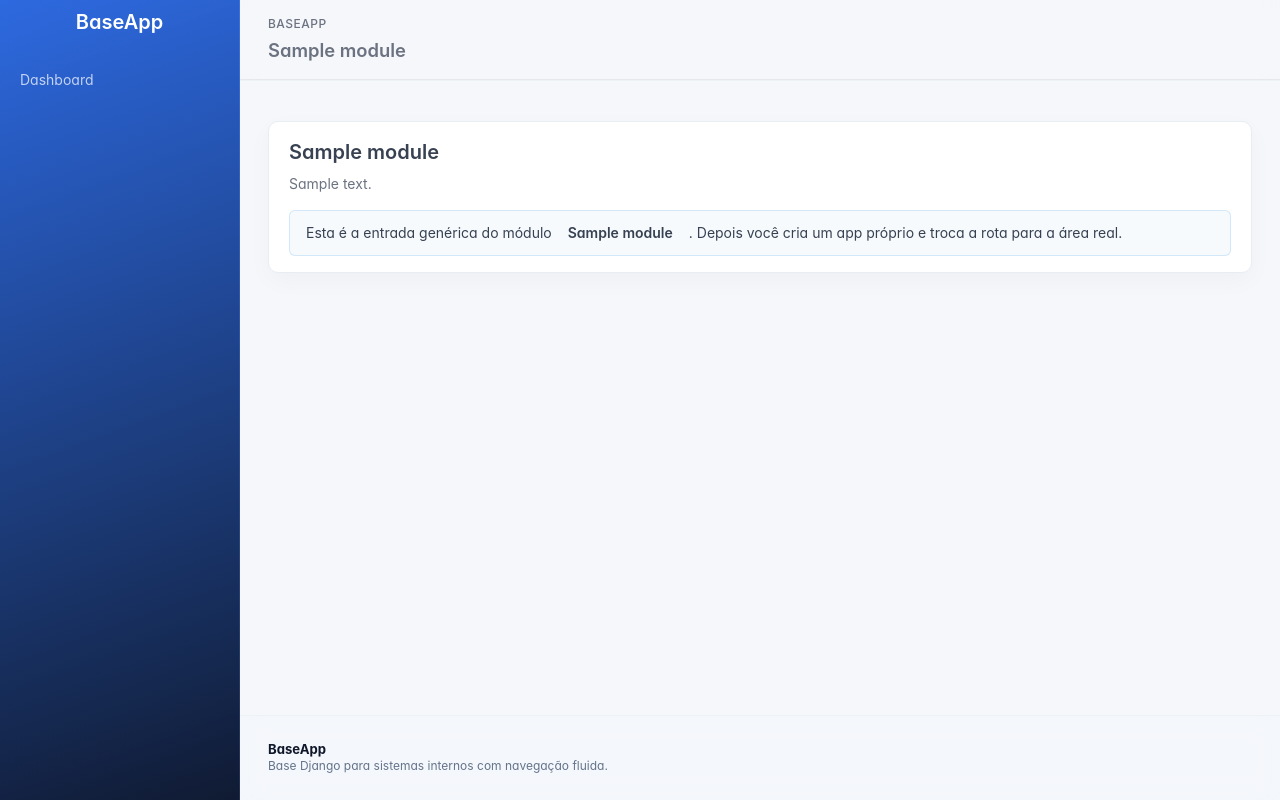
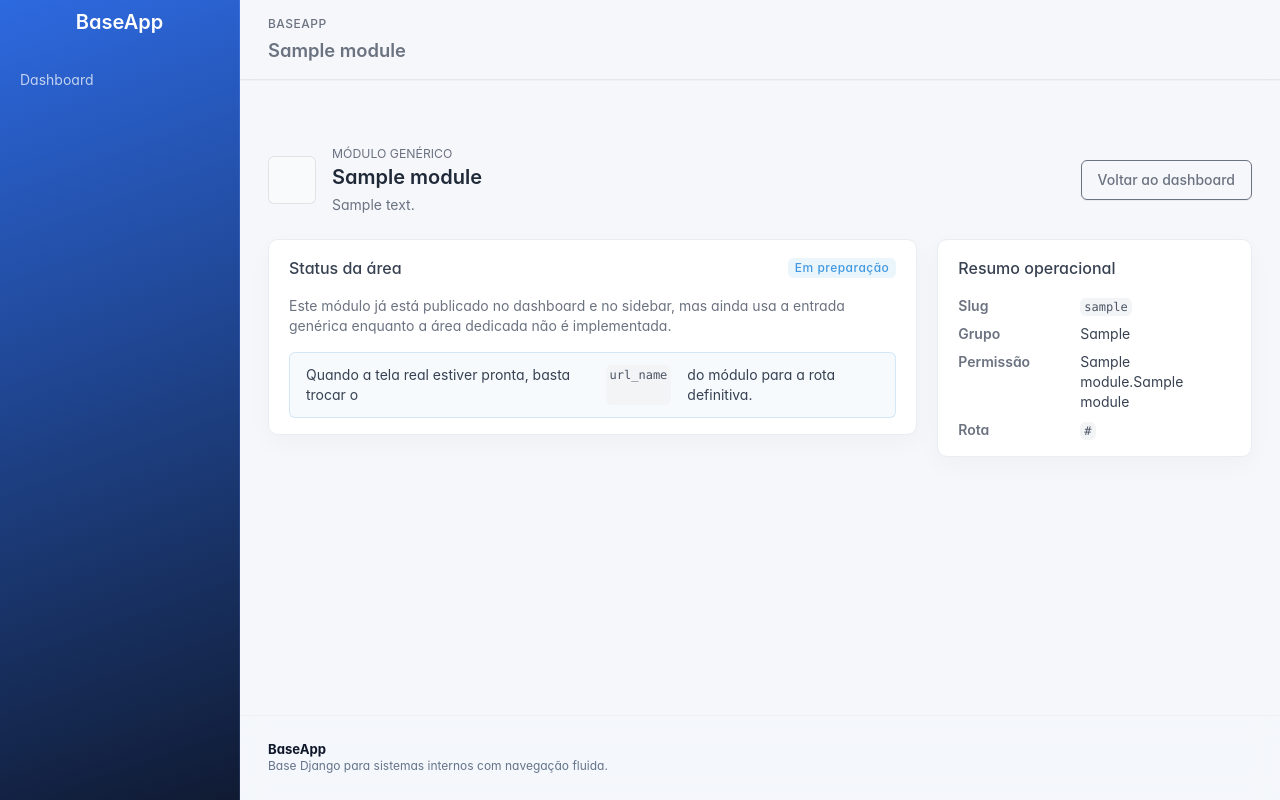
Before and after one commit to sidneiali/base_django, a Django app: template templates/module_page.html in a window 1280 px wide. Run offline with Django 5.2, Linux system fonts and the light colour scheme; the template is opened without the code that fills it: values that come from a table or form of the project are taken from there, others are empty; tables that the repository leaves empty hold one stand-in row (values such as "Sample post"); some libraries are stand-ins or nearby versions.

Commit message:
feat(core): expand seeded modules and refine generic module entry

```diff
--- a/core/models/modules.py
+++ b/core/models/modules.py
@@ -34,7 +34,21 @@ class Module(models.Model):
             return ""
         return f"{self.app_label}.{self.permission_codename}"
 
+    @property
+    def uses_generic_entry(self) -> bool:
+        """Indica se o módulo ainda usa a entrada genérica por slug."""
+
+        return self.url_name == "module_entry"
+
+    @property
+    def permission_label(self) -> str:
+        """Expõe uma label amigável da permissão exigida pelo módulo."""
+
+        return self.full_permission or "Apenas login no sistema"
+
     def get_absolute_url(self) -> str:
         """Resolve a URL nomeada configurada para o modulo."""
 
+        if self.uses_generic_entry:
+            return reverse("module_entry", kwargs={"slug": self.slug})
         return reverse(self.url_name)
--- a/templates/partials/module_page_content.html
+++ b/templates/partials/module_page_content.html
@@ -1,11 +1,61 @@
 <div data-page-title="{{ module.name }}">
-    <div class="card">
-        <div class="card-body">
-            <h1 class="h2">{{ module.name }}</h1>
-            <p class="text-secondary">{{ module.description }}</p>
-            <div class="alert alert-info mb-0">
-                Esta é a entrada genérica do módulo <strong>{{ module.name }}</strong>.
-                Depois você cria um app próprio e troca a rota para a área real.
+    <div class="page-header d-print-none mb-4">
+        <div class="row align-items-center">
+            <div class="col">
+                <div class="d-flex align-items-center gap-3">
+                    <span class="avatar avatar-lg">
+                        <i class="{{ module.icon|default:'ti ti-layout-grid' }}"></i>
+                    </span>
+                    <div>
+                        <div class="text-secondary text-uppercase small">Módulo genérico</div>
+                        <h1 class="page-title mb-1">{{ module.name }}</h1>
+                        <div class="text-secondary">{{ module.description }}</div>
+                    </div>
+                </div>
+            </div>
+            <div class="col-auto ms-auto">
+                <a href="{% url 'dashboard' %}" class="btn btn-outline-secondary">
+                    Voltar ao dashboard
+                </a>
+            </div>
+        </div>
+    </div>
+
+    <div class="row row-cards">
+        <div class="col-lg-8">
+            <div class="card">
+                <div class="card-body">
+                    <div class="d-flex align-items-center justify-content-between gap-3 mb-3">
+                        <h2 class="card-title mb-0">Status da área</h2>
+                        <span class="badge bg-azure-lt">Em preparação</span>
+                    </div>
+                    <p class="text-secondary">
+                        Este módulo já está publicado no dashboard e no sidebar, mas ainda usa
+                        a entrada genérica enquanto a área dedicada não é implementada.
+                    </p>
+                    <div class="alert alert-info mb-0">
+                        Quando a tela real estiver pronta, basta trocar o <code>url_name</code>
+                        do módulo para a rota definitiva.
+                    </div>
+                </div>
+            </div>
+        </div>
+
+        <div class="col-lg-4">
+            <div class="card">
+                <div class="card-body">
+                    <h2 class="card-title">Resumo operacional</h2>
+                    <dl class="row mb-0">
+                        <dt class="col-5 text-secondary">Slug</dt>
+                        <dd class="col-7"><code>{{ module.slug }}</code></dd>
+                        <dt class="col-5 text-secondary">Grupo</dt>
+                        <dd class="col-7">{{ module.menu_group }}</dd>
+                        <dt class="col-5 text-secondary">Permissão</dt>
+                        <dd class="col-7">{{ module.permission_label }}</dd>
+                        <dt class="col-5 text-secondary">Rota</dt>
+                        <dd class="col-7"><code>{{ module.url_name }}</code></dd>
+                    </dl>
+                </div>
             </div>
         </div>
     </div>
```
Also changed, not shown: core/module_catalog.py (+22 -0 lines), core/tests/test_modules.py (added, +101 -0 lines), core/tests/test_seed_initial_modules.py (+5 -3 lines), README.md.
